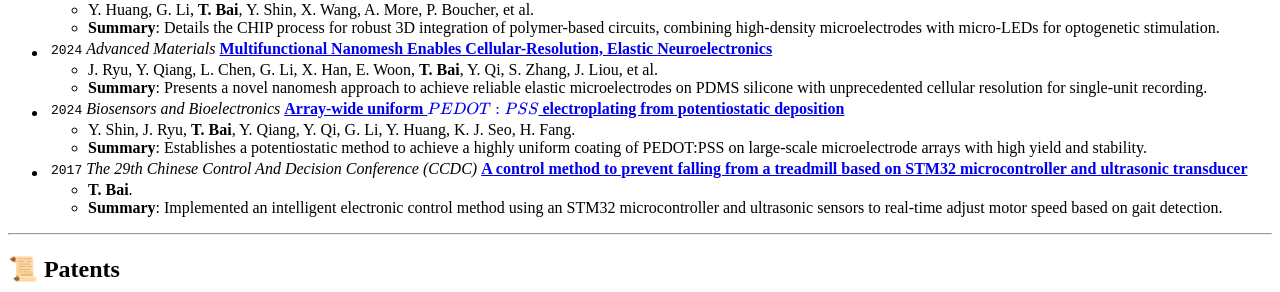
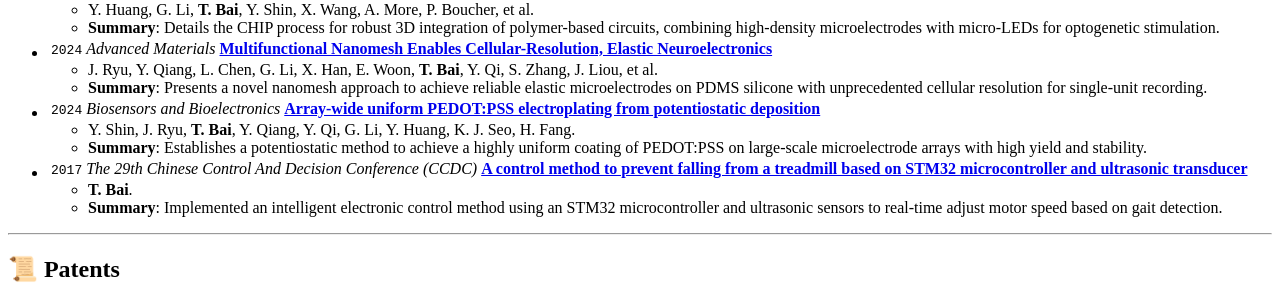
Before and after one commit to Tianyu-Bai/Tianyu-Bai.github.io, a Jekyll site: the page built from _pages/includes/pub.md, in a window 1280 px wide. Shown: the part 1053-1345 px from the top of the page. Built offline with Jekyll 4.4.1, drawn with Linux system fonts in a browser that asks for light colours; our own code applies the rules of GitHub Pages for plain Markdown files; formulas are drawn with MathJax 3.

Commit message:
Update pub.md

```diff
--- a/_pages/includes/pub.md
+++ b/_pages/includes/pub.md
@@ -25,7 +25,7 @@
   - J. Ryu, Y. Qiang, L. Chen, G. Li, X. Han, E. Woon, **T. Bai**, Y. Qi, S. Zhang, J. Liou, et al.
   - **Summary**: Presents a novel nanomesh approach to achieve reliable elastic microelectrodes on PDMS silicone with unprecedented cellular resolution for single-unit recording.
 
-- `2024` *Biosensors and Bioelectronics* | [**Array-wide uniform $PEDOT:PSS$ electroplating from potentiostatic deposition**](https://www.sciencedirect.com/science/article/pii/S0956566324004238)
+- `2024` *Biosensors and Bioelectronics* | [**Array-wide uniform PEDOT:PSS electroplating from potentiostatic deposition**](https://www.sciencedirect.com/science/article/pii/S0956566324004238)
   - Y. Shin, J. Ryu, **T. Bai**, Y. Qiang, Y. Qi, G. Li, Y. Huang, K. J. Seo, H. Fang.
   - **Summary**: Establishes a potentiostatic method to achieve a highly uniform coating of PEDOT:PSS on large-scale microelectrode arrays with high yield and stability.
 
```
